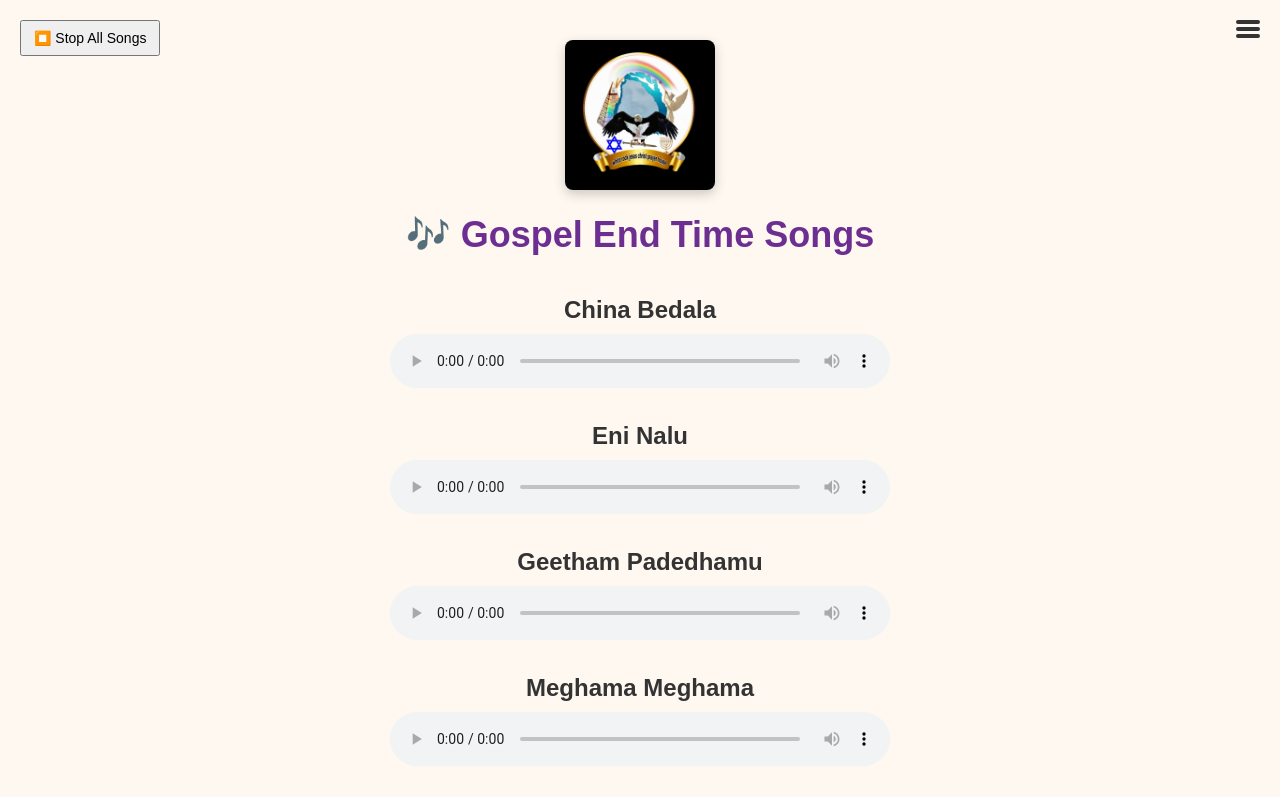
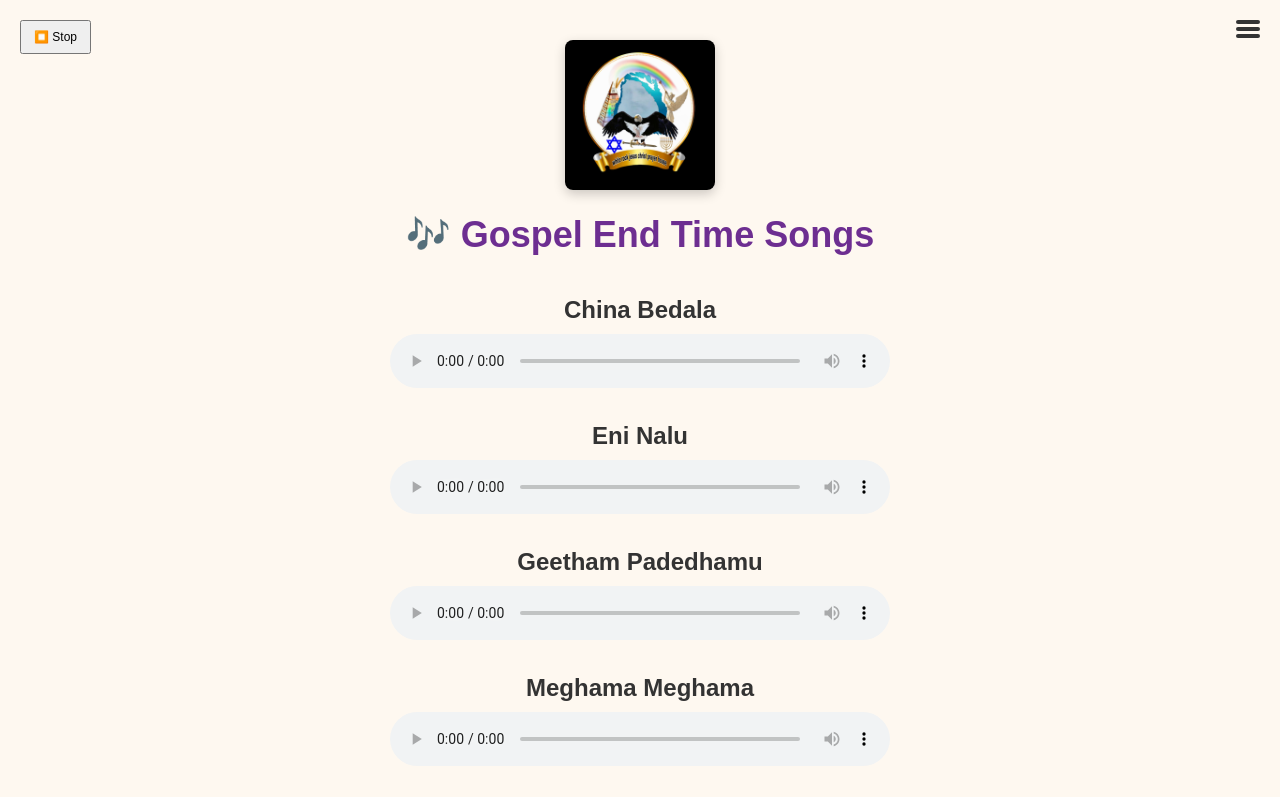
Before and after one commit to Stephen162008/gospel-streaming-site, a plain HTML site: page index.html in a window 1280 px wide. Shown: the top 797 px of the page. Drawn offline with Linux system fonts and the light colour scheme.

Commit message:
Update index.html

```diff
--- a/index.html
+++ b/index.html
@@ -97,7 +97,7 @@
 
   <!-- Stop All Songs Button -->
   <div style="position: absolute; top: 20px; left: 20px; z-index: 1000;">
-    <button onclick="stopAllSongs()" style="padding: 8px 12px; font-size: 14px;">⏹️ Stop All Songs</button>
+    <button onclick="stopAllSongs()" style="padding: 8px 12px; font-size: 12px;">⏹️ Stop</button>
   </div>
 
   <!-- Menu -->
```
